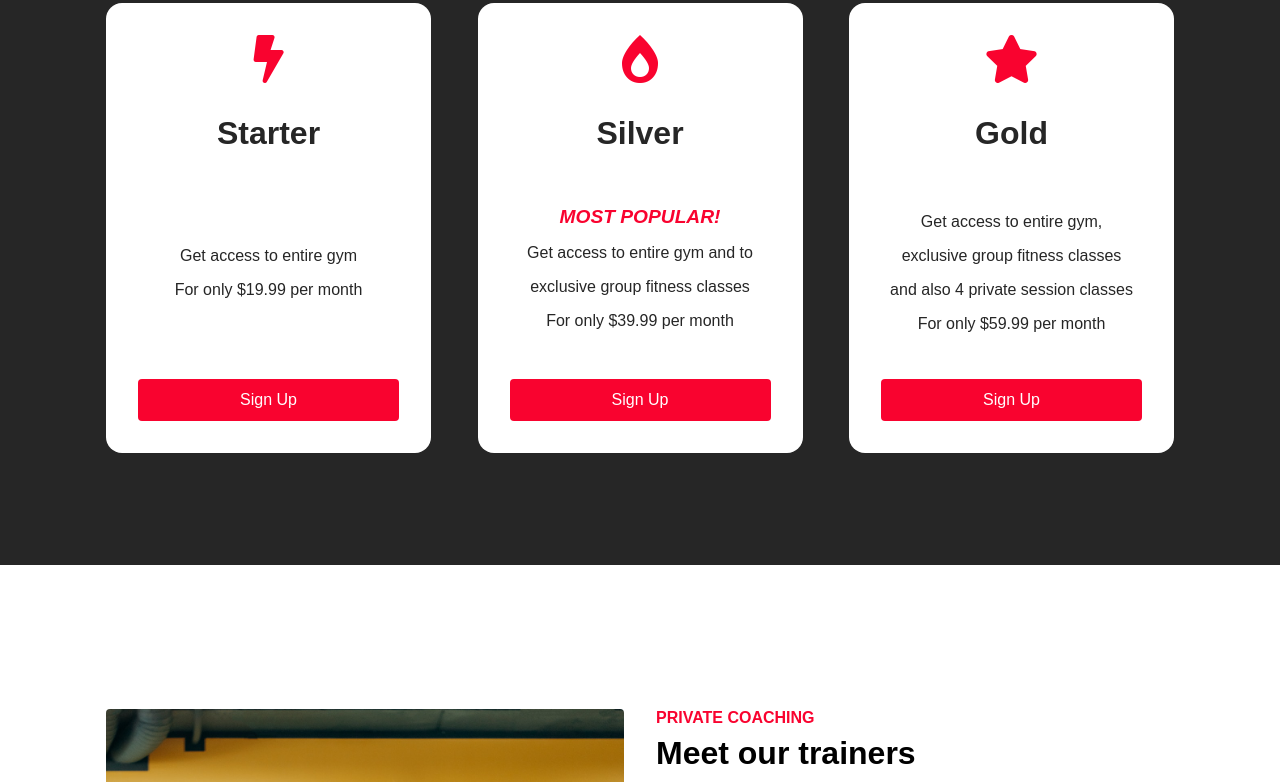
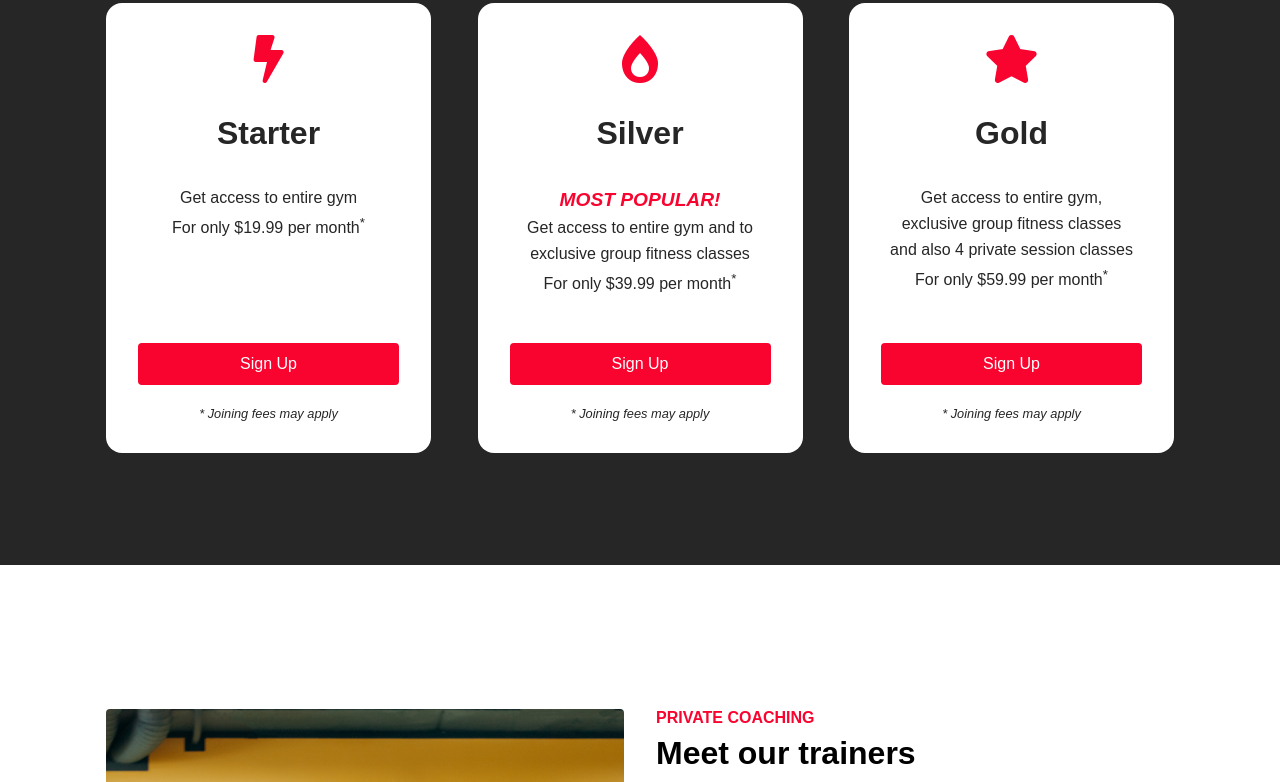
Before and after one commit to msram1002/srmFitness, a plain HTML site: page index.html in a window 1280 px wide. Shown: the part 2000-2782 px from the top of the page. Drawn offline with Linux system fonts and the light colour scheme.

Commit message:
text updatess

```diff
--- a/index.html
+++ b/index.html
@@ -86,11 +86,12 @@
           <i class="fas fa-bolt card-icon"></i>
           <h3>Starter</h3>
         </div>
-        <div class="membership_perks">
+        <div class="membership__perks">
           <p>Get access to entire gym</p>
-          <p>For only $19.99 per month</p>
+          <p>For only $19.99 per month<sup>*</sup></p>
         </div>
         <a href="/" class="button">Sign up</a>
+        <div class="membership__joiningfee">* Joining fees may apply</div>
       </div>
       <div class="membership__card">
         <div class="membership__title">
@@ -101,22 +102,24 @@
           <p class="membership__popular">MOST POPULAR!</p>
           <p>Get access to entire gym and to</p>
           <p>exclusive group fitness classes</p>
-          <p>For only $39.99 per month</p>
+          <p>For only $39.99 per month<sup>*</sup></p>
         </div>
         <a href="/" class="button">Sign up</a>
+        <div class="membership__joiningfee">* Joining fees may apply</div>
       </div>
       <div class="membership__card">
         <div class="membership__title">
           <i class="fas fa-star card-icon"></i>
           <h3>Gold</h3>
         </div>
-        <div class="membership_perks">
+        <div class="membership__perks">
           <p>Get access to entire gym, </p>
           <p>exclusive group fitness classes</p>
           <p>and also 4 private session classes</p>
-          <p>For only $59.99 per month</p>
+          <p>For only $59.99 per month<sup>*</sup></p>
         </div>
         <a href="/" class="button">Sign up</a>
+        <div class="membership__joiningfee">* Joining fees may apply</div>
       </div>
     </div>
   </div>
@@ -164,7 +167,7 @@
           <label for="email">
             <input type="email" placeholder="Enter your email address" id="email">
           </label>
-          <button class="button" type="submit">Sign up</button>
+          <button class="button" type="submit">Subscribe</button>
         </div>
       </form>
     </div>
--- a/styles.css
+++ b/styles.css
@@ -245,6 +245,7 @@ p.membership__desc {
 
 .membership__perks {
   min-height: 150px;
+  text-align:center ;
 }
 
 .membership__perks .membership__popular {
@@ -255,7 +256,13 @@ p.membership__desc {
 }
 
 .membership__card p {
-  margin-bottom: 1rem;
+  margin-bottom: 0.5rem;
+}
+
+.membership__joiningfee {
+  margin-top: 1rem;
+  font-size: 0.8rem;
+  font-style: italic;
 }
 
 .card-icon {
```
